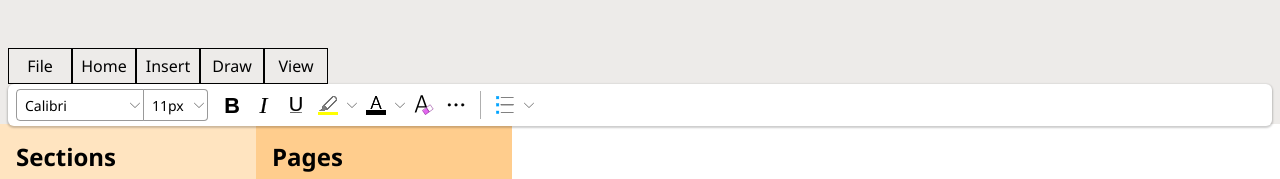
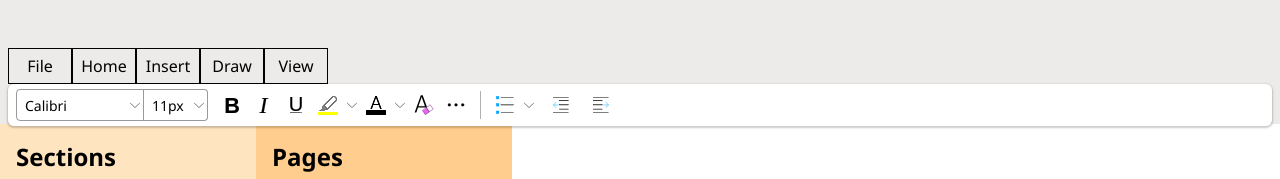
Before and after one commit to jjabides/one-note-clone, a React (Vite) app: page / in a window 1280 px wide. Shown: the top 179 px of the page. Built offline with nearby package versions, Linux system fonts and the light colour scheme.

Commit message:
Add Indent and Outdent buttons

```diff
--- a/src/App.tsx
+++ b/src/App.tsx
@@ -15,6 +15,8 @@ import FontColorButton from './components/FontColorButton';
 import ClearFormattingButton from './components/ClearFormattingButton';
 import FontButton from './components/FontStyleButton';
 import BulletButton from './components/BulletButton';
+import IndentButton from './components/IndentButton';
+import OutdentButton from './components/OutdentButton';
 
 const CONTEXT_MENU_WIDTH = 200;
 const CONTEXT_MENU_ITEM_HEIGHT = 36;
@@ -485,6 +487,16 @@ function App({ initialProps }: { initialProps: InitialProps }) {
 		})
 	}
 
+	function applyOutdent() {
+		if (!editorRef.current) return;
+		editorRef.current.execCommand('Outdent');
+	}
+
+	function applyIndent() {
+		if (!editorRef.current) return;
+		editorRef.current.execCommand('Indent');
+	}
+
 	return (
 		<div className="app" onContextMenu={e => onContextMenu(e, undefined)} onClick={e => e.button === 0 && setContextMenu(undefined)}>
 			<header>
@@ -542,6 +554,8 @@ function App({ initialProps }: { initialProps: InitialProps }) {
 						</span>
 						<span className="vertical-separator"></span>
 						<BulletButton applyStyle={applyBullet}></BulletButton>
+						<OutdentButton onClick={applyOutdent}></OutdentButton>
+						<IndentButton onClick={applyIndent}></IndentButton>
 					</div>
 				</div>
 			</header>
--- /dev/null
+++ b/src/components/IndentButton.tsx
@@ -0,0 +1,12 @@
+import Indent from "../images/Indent.svg";
+
+interface IndentButtonProps {
+    onClick: () => void;
+}
+
+export default function IndentButton({ onClick }: IndentButtonProps) {
+
+    return <div className="indent-button btn size-32-32 flex-center" onClick={onClick}>
+        <img src={Indent} className="size-16-16" draggable="false"/>
+    </div>
+}
--- /dev/null
+++ b/src/components/OutdentButton.tsx
@@ -0,0 +1,12 @@
+import Outdent from "../images/Outdent.svg";
+
+interface OutdentButtonProps {
+    onClick: () => void;
+}
+
+export default function OutdentButton({ onClick }: OutdentButtonProps) {
+
+    return <div className="outdent-button btn size-32-32 flex-center" onClick={onClick}>
+        <img src={Outdent} className="size-16-16" draggable="false"/>
+    </div>
+}
--- a/src/styles/App.css
+++ b/src/styles/App.css
@@ -87,6 +87,17 @@ ul li:nth-of-type(3) {
 .btn {
   cursor: pointer;
   transition: background-color .2s;
+  -webkit-tap-highlight-color: transparent;
+    -webkit-touch-callout: none;
+    -webkit-user-select: none;
+    -khtml-user-select: none;
+    -moz-user-select: none;
+    -ms-user-select: none;
+    user-select: none;
+}
+
+.btn:focus {
+  outline: none !important;
 }
 
 .btn:hover, .btn.selected {
```
Also changed, not shown: src/images/Indent.svg (added), src/images/Outdent.svg (added).
